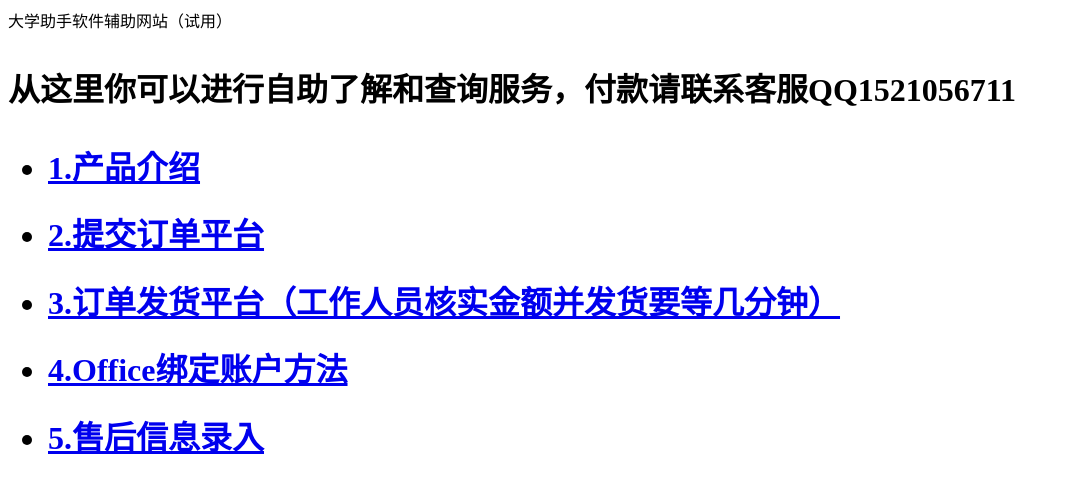
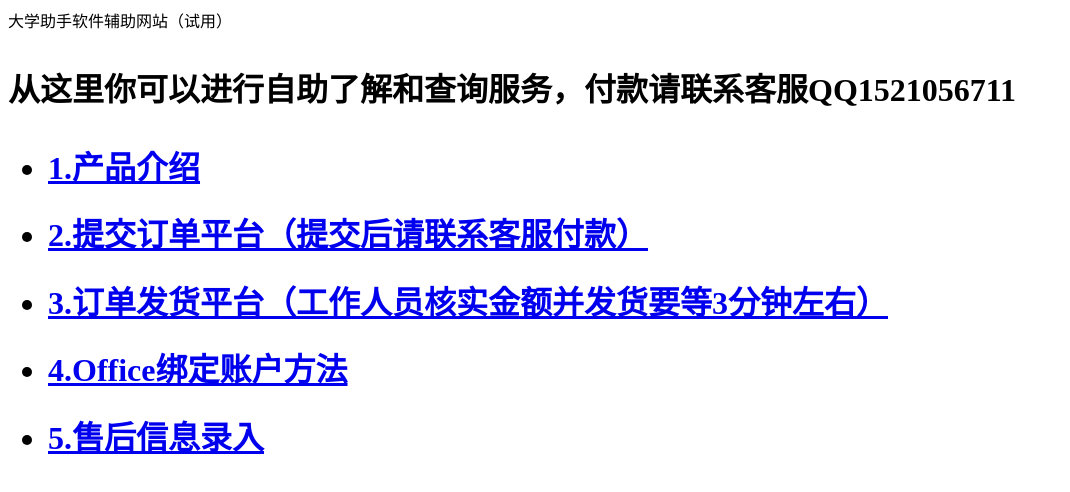
Before and after one commit to software-beep/sell, a plain HTML site: page index.html in a window 1280 px wide. Shown: the whole page, without its empty margins (0-1070 px from the left). Drawn offline with Linux system fonts and the light colour scheme.

Commit message:
Update index.html

```diff
--- a/index.html
+++ b/index.html
@@ -3,9 +3,9 @@
 <ul>
   <h1><li> <a href="https://shimo.im/docs/Hw9ggkjCV8pK8vdT/read">1.产品介绍</a> </li></h1>
   <p>
-  <h1><li> <a href="https://s5rklrnp5z.jiandaoyun.com/f/5df5eae0ae3ef80006c5eef7">2.提交订单平台</a> </li></h1>
+  <h1><li> <a href="https://s5rklrnp5z.jiandaoyun.com/f/5df5eae0ae3ef80006c5eef7">2.提交订单平台（提交后请联系客服付款）</a> </li></h1>
   <p>
-  <h1><li> <a href="https://link.jiandaoyun.com/q/5dca3ecd7d51220006d2a23d">3.订单发货平台（工作人员核实金额并发货要等几分钟）</a> </li></h1>
+  <h1><li> <a href="https://link.jiandaoyun.com/q/5dca3ecd7d51220006d2a23d">3.订单发货平台（工作人员核实金额并发货要等3分钟左右）</a> </li></h1>
   <p>
   <h1><li> <a href="https://app.yinxiang.com/fx/92ec530b-ebf6-4da2-8269-9b96cecf1a76">4.Office绑定账户方法</a> </li></h1>
   <p>
```
